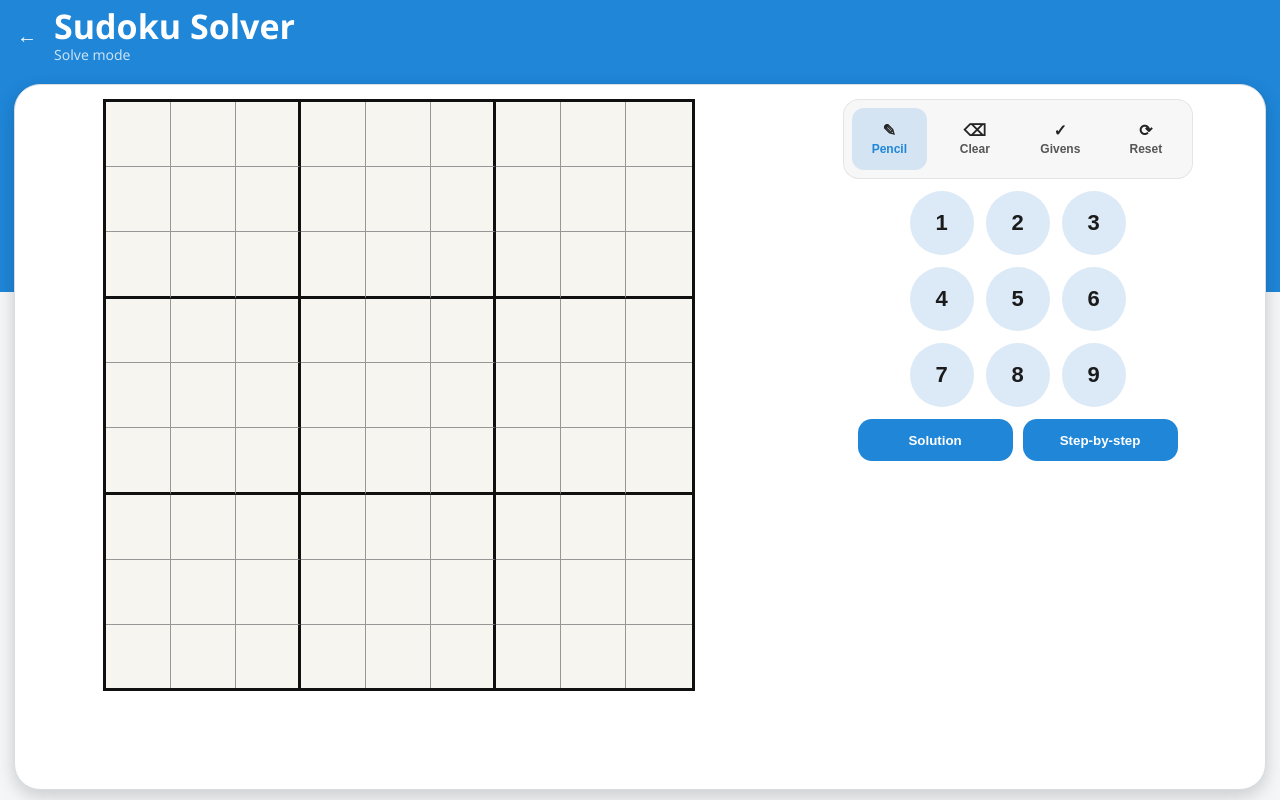
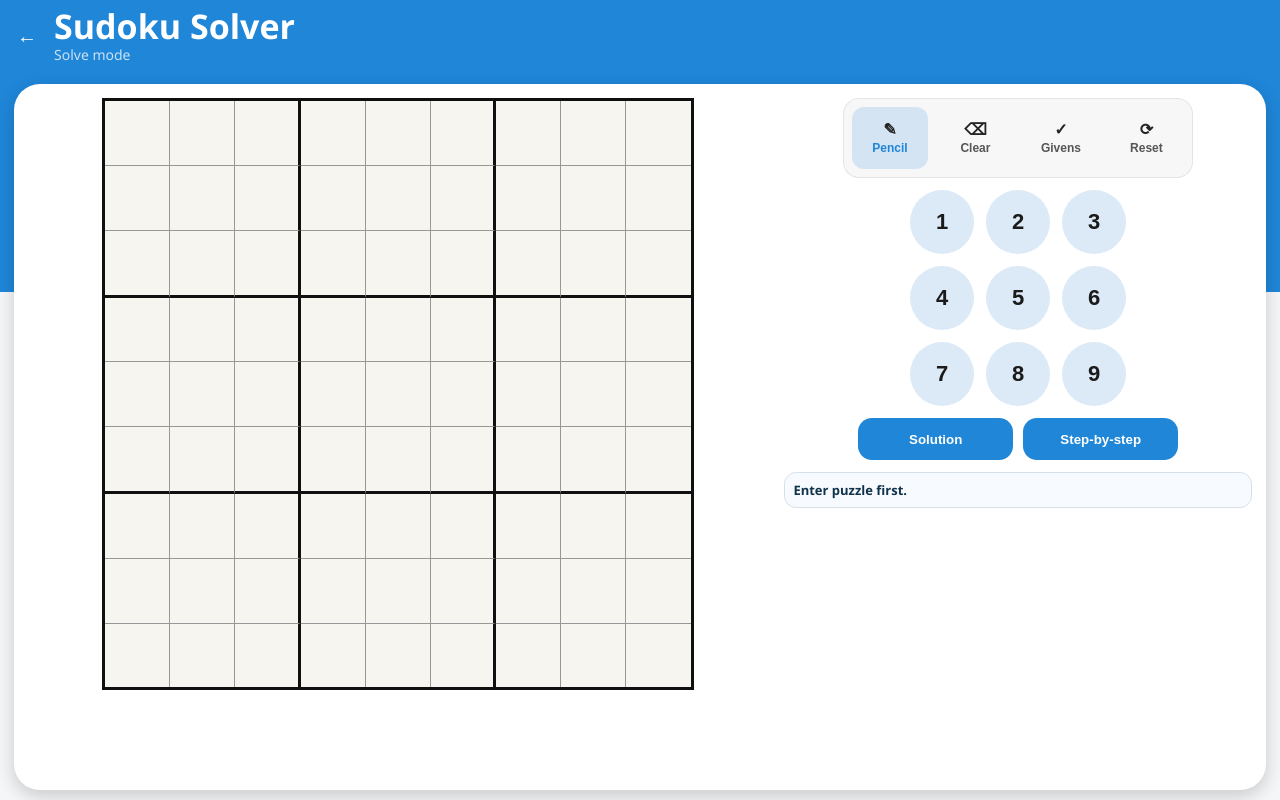
Before and after one commit to nehajhangta/sudoku-web, a React (Vite) app: page / in a window 1280 px wide. Both pictures are taken after a click on the button "Solve". Built offline with nearby package versions, Linux system fonts and the light colour scheme.

Commit message:
more UI fixes

```diff
--- a/src/App.css
+++ b/src/App.css
@@ -374,7 +374,7 @@ body {
   margin: 0 auto;
   border-radius: 26px;
   background: #fff;
-  border: 1px solid #d9dde2;
+  border: none;
   box-shadow: 0 6px 18px rgba(0, 0, 0, 0.18);
   padding: 14px;
   display: grid;
@@ -616,7 +616,7 @@ body {
   margin: 0 auto;
   border-radius: 26px;
   background: #fff;
-  border: 1px solid #d9dde2;
+  border: none;
   box-shadow: 0 6px 18px rgba(0, 0, 0, 0.18);
   padding: 14px;
   display: grid;
@@ -722,13 +722,39 @@ body {
   opacity: 0.55;
 }
 
-.solve-notes {
-  width: min(1240px, calc(100% - 8px));
-  margin: 8px auto 0;
+.solve-message-board {
+  border: 1px solid #d7e0e8;
+  border-radius: 12px;
+  padding: 8px;
+  background: #f7fbff;
   color: #11324b;
   font-size: 13px;
+}
+
+.solve-message-line {
+  font-weight: 600;
+}
+
+.solve-steps-log {
+  margin-top: 6px;
+  max-height: 96px;
+  overflow: auto;
   display: grid;
-  gap: 2px;
+  gap: 4px;
+  font-size: 12px;
+  color: #27445b;
+}
+
+.solve-steps-toggle {
+  margin-top: 6px;
+  min-height: 30px;
+  border-radius: 10px;
+  border: 1px solid #c7d9ec;
+  background: #fff;
+  color: #1f86d8;
+  font-size: 12px;
+  font-weight: 700;
+  padding: 4px 8px;
 }
 
 .header {
@@ -795,11 +821,12 @@ body {
 }
 
 .cell.related {
-  background: rgba(27, 27, 27, 0.04);
+  background: rgba(31, 134, 216, 0.14);
 }
 
 .cell.selected {
-  background: rgba(27, 27, 27, 0.08);
+  background: rgba(31, 134, 216, 0.28);
+  box-shadow: inset 0 0 0 2px rgba(16, 91, 157, 0.95);
 }
 
 .cell.conflict {
@@ -1132,7 +1159,7 @@ button:disabled {
     padding: 0;
     gap: 0;
     max-height: calc(100dvh - 86px);
-    overflow-y: auto;
+    overflow: hidden;
   }
 
   .solve-page.phone .solve-board-wrap {
@@ -1186,6 +1213,14 @@ button:disabled {
 
   .solve-page.phone .solve-actions {
     width: 100%;
+  }
+
+  .solve-message-board {
+    font-size: 12px;
+  }
+
+  .solve-steps-log {
+    max-height: 72px;
   }
 }
 
@@ -1317,7 +1352,12 @@ button:disabled {
 }
 
 .solve-page.tablet-portrait .solve-main {
-  overflow: auto;
+  overflow: hidden;
+}
+
+.solve-page.tablet-landscape .solve-message-board,
+.solve-page.tablet-portrait .solve-message-board {
+  width: 100%;
 }
 
 .cell {
--- a/src/App.jsx
+++ b/src/App.jsx
@@ -28,6 +28,7 @@ export default function App() {
   const [screen, setScreen] = useState('home');
   const play = usePlayGame(SudokuDifficulty.EASY);
   const solve = useSolveGame();
+  const [showSolveSteps, setShowSolveSteps] = useState(false);
   const [viewport, setViewport] = useState(() => ({ w: window.innerWidth, h: window.innerHeight }));
 
   useEffect(() => {
@@ -49,6 +50,13 @@ export default function App() {
   const playDeviceClass = isTabletLandscape ? 'tablet-landscape' : (isTablet ? 'tablet-portrait' : 'phone');
   const solveKeypadLayout = isLandscape ? '3x3' : '5plus4';
   const solveDeviceClass = isTabletLandscape ? 'tablet-landscape' : (isTablet ? 'tablet-portrait' : 'phone');
+  const solveAppliedReasons = (solve.logicalSteps ?? []).slice(0, solve.stepIndex).map((s) => s.reason);
+  const solvePrimaryMessage = solve.status || 'Enter puzzle first.';
+
+  useEffect(() => {
+    if (screen !== 'solve') return;
+    if (solve.stepIndex === 0) setShowSolveSteps(false);
+  }, [screen, solve.stepIndex]);
 
   if (screen === 'home') {
     return (
@@ -263,15 +271,30 @@ export default function App() {
               <button className="solve-action-btn" onClick={solve.solveNow} type="button">Solution</button>
               <button className="solve-action-btn" onClick={solve.stepByStep} disabled={solve.isGeneratingSteps} type="button">Step-by-step</button>
             </div>
+
+            <div className="solve-message-board">
+              <div className="solve-message-line">{solvePrimaryMessage}</div>
+              {solveAppliedReasons.length > 0 ? (
+                <>
+                  <button
+                    className="solve-steps-toggle"
+                    onClick={() => setShowSolveSteps((v) => !v)}
+                    type="button"
+                  >
+                    {showSolveSteps ? 'Hide steps' : `Show steps (${solveAppliedReasons.length})`}
+                  </button>
+                  {showSolveSteps ? (
+                    <div className="solve-steps-log">
+                      {solveAppliedReasons.map((reason, idx) => (
+                        <div key={`${idx}-${reason}`}>Step {idx + 1}: {reason}</div>
+                      ))}
+                    </div>
+                  ) : null}
+                </>
+              ) : null}
+            </div>
           </div>
         </div>
-
-        {(solve.currentReason || solve.status) ? (
-          <div className="solve-notes">
-            {solve.currentReason ? <div>Reason: {solve.currentReason}</div> : null}
-            {solve.status ? <div>{solve.status}</div> : null}
-          </div>
-        ) : null}
       </main>
     </div>
   );
--- a/src/features/solve/useSolveGame.js
+++ b/src/features/solve/useSolveGame.js
@@ -225,6 +225,7 @@ export function useSolveGame() {
     pencilMode,
     currentReason,
     stepIndex,
+    logicalSteps,
     totalSteps: logicalSteps.length,
     isGeneratingSteps,
     setSelectedIdx,
```
